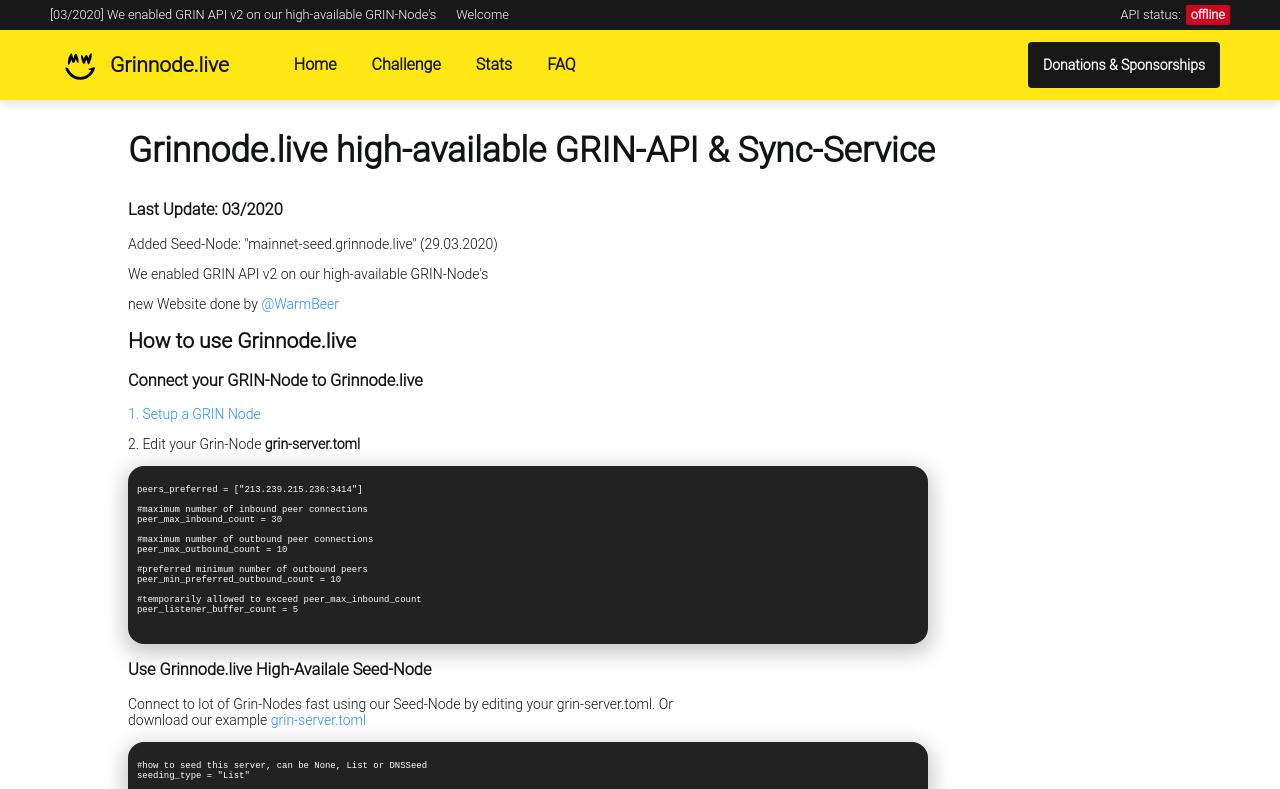
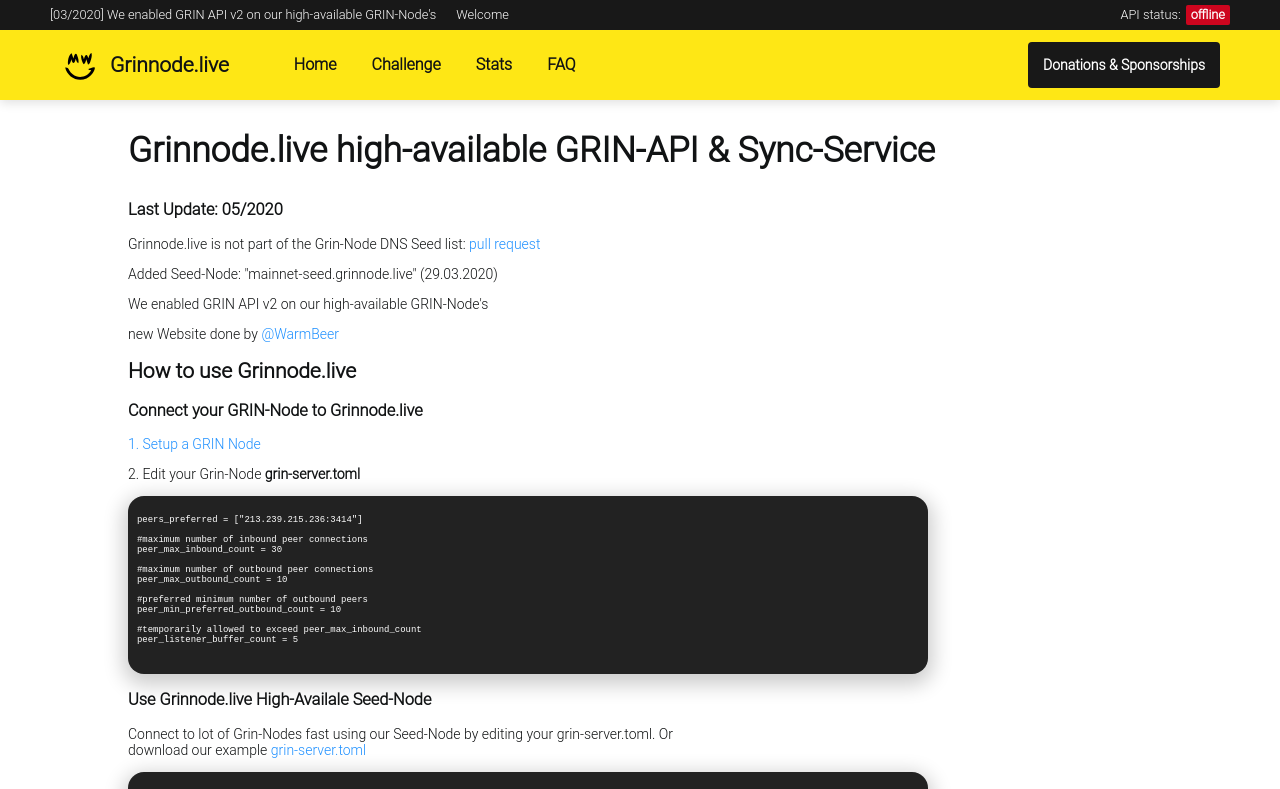
Before and after one commit to Grinnode-live/grinnode-live-frontend, a Vue app: page / in a window 1280 px wide. Shown: the top 789 px of the page. Built offline with nearby package versions, Linux system fonts and the light colour scheme; no server answers.

Commit message:
Update Home.vue
>Grinnode.live is not part of the Grin-Node DNS Seed list

```diff
--- a/src/views/Home.vue
+++ b/src/views/Home.vue
@@ -5,7 +5,8 @@
                 <div class="container home_container">
                 <h2 class="container_header">Grinnode.live high-available GRIN-API & Sync-Service</h2>
 
-                <h3>Last Update: 03/2020 </h3>
+                <h3>Last Update: 05/2020 </h3>
+                    <p>Grinnode.live is not part of the Grin-Node DNS Seed list:<a href="https://github.com/mimblewimble/grin/pull/3282"> pull request</a></p>
                     <p>Added Seed-Node: "mainnet-seed.grinnode.live" (29.03.2020)
                     <p>We enabled GRIN API v2 on our high-available GRIN-Node's</p>
                     <p>new Website done by <a href="https://github.com/WarmBeer/">@WarmBeer</a>
```
